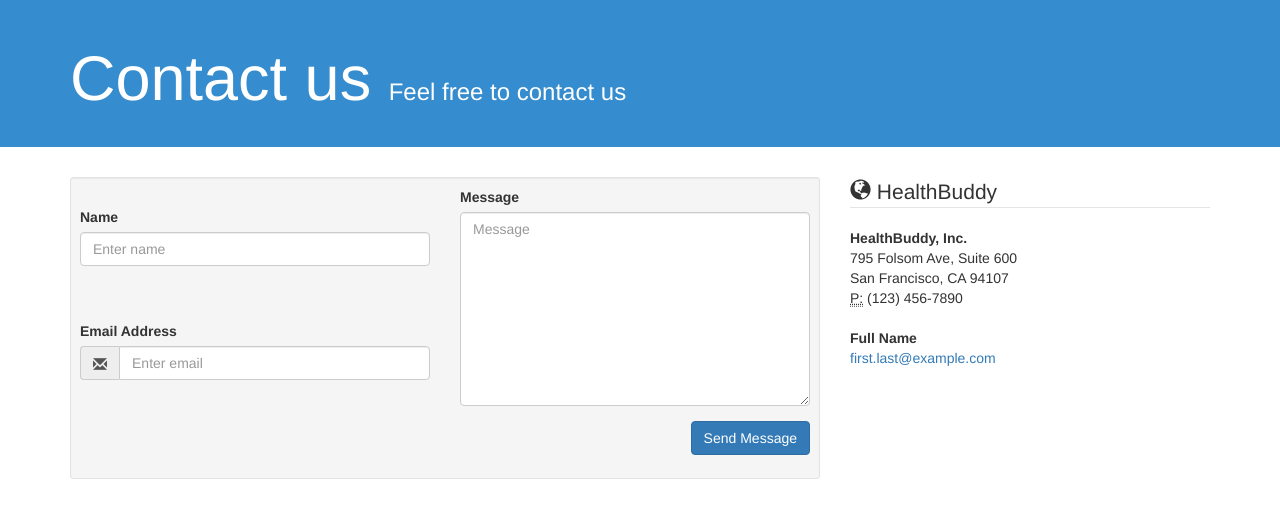
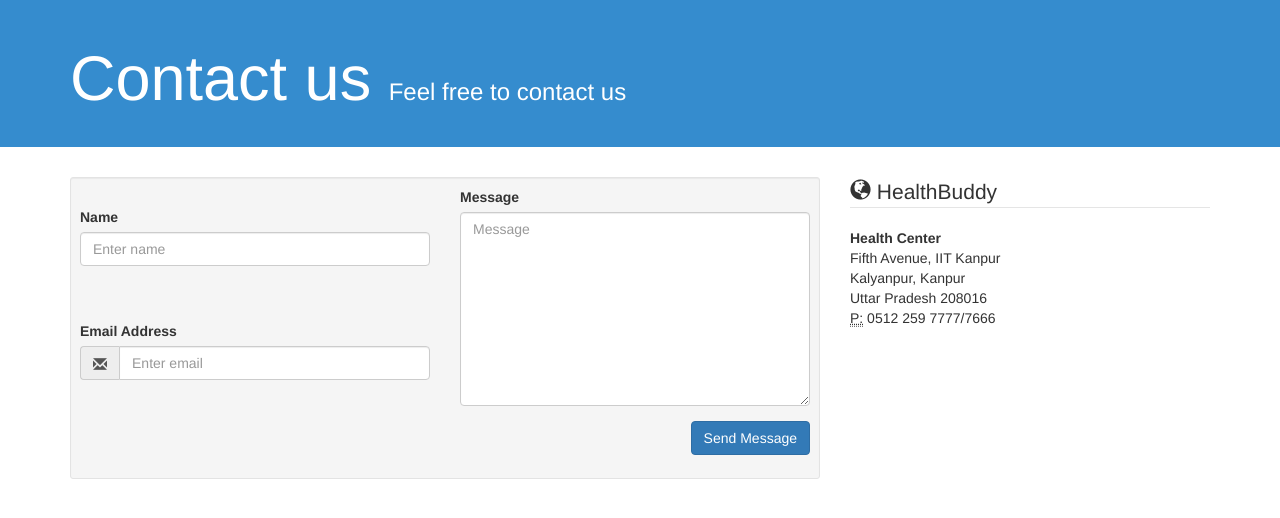
Before and after one commit to srthkdb/Health-Buddy, a Django app: page /contact_us/ in a window 1280 px wide. Shown: the top 518 px of the page. Run offline with Django 3.2, Linux system fonts and the light colour scheme; some libraries are stand-ins or nearby versions.

Commit message:
Update Contact Us

```diff
--- a/HealthBuddy/templates/users/contact_us.html
+++ b/HealthBuddy/templates/users/contact_us.html
@@ -75,16 +75,13 @@ font-size: 24px;
             <form>
             <legend><span class="glyphicon glyphicon-globe"></span> HealthBuddy</legend>
             <address>
-                <strong>HealthBuddy, Inc.</strong><br>
-                795 Folsom Ave, Suite 600<br>
-                San Francisco, CA 94107<br>
+                <strong>Health Center</strong><br>
+                Fifth Avenue, IIT Kanpur<br>
+                Kalyanpur, Kanpur<br>
+                Uttar Pradesh 208016<br>
                 <abbr title="Phone">
                     P:</abbr>
-                (123) 456-7890
-            </address>
-            <address>
-                <strong>Full Name</strong><br>
-                <a href="mailto:#">first.last@example.com</a>
+                0512 259 7777/7666
             </address>
             </form>
         </div>
```
